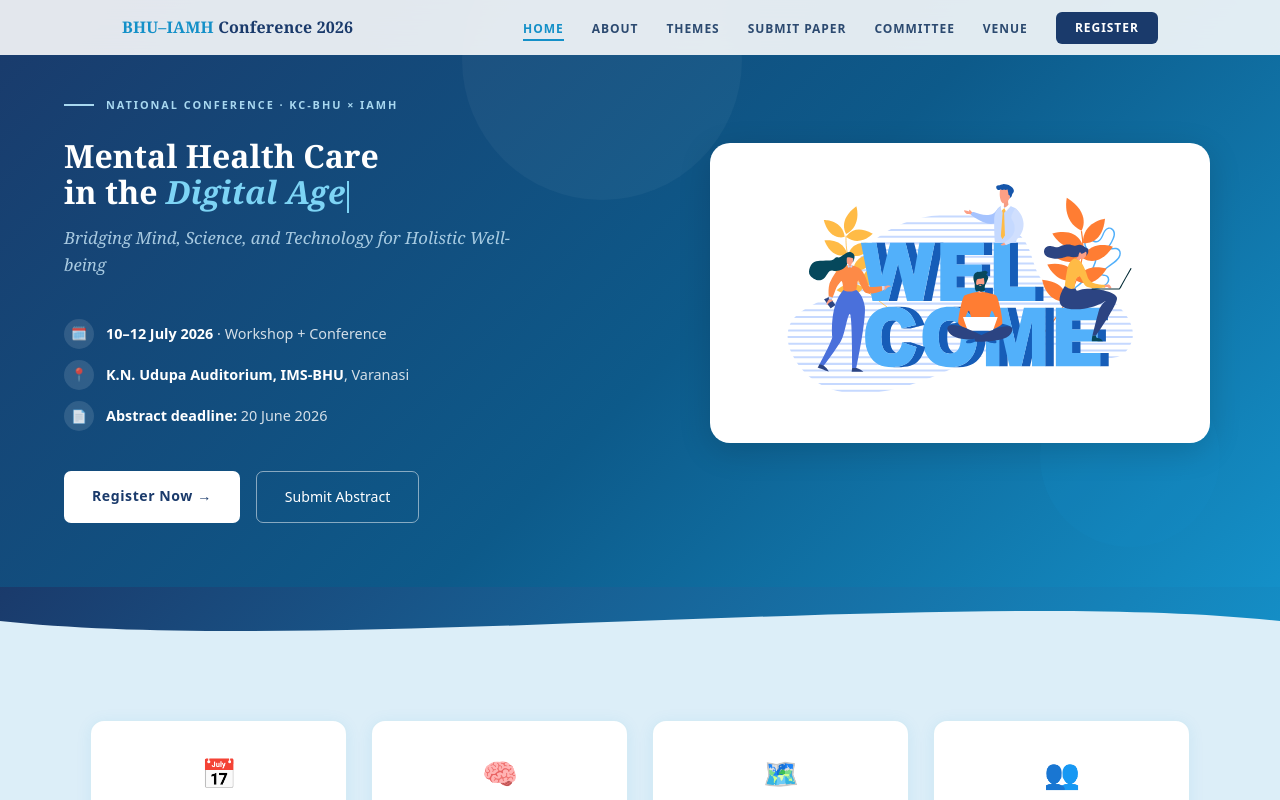
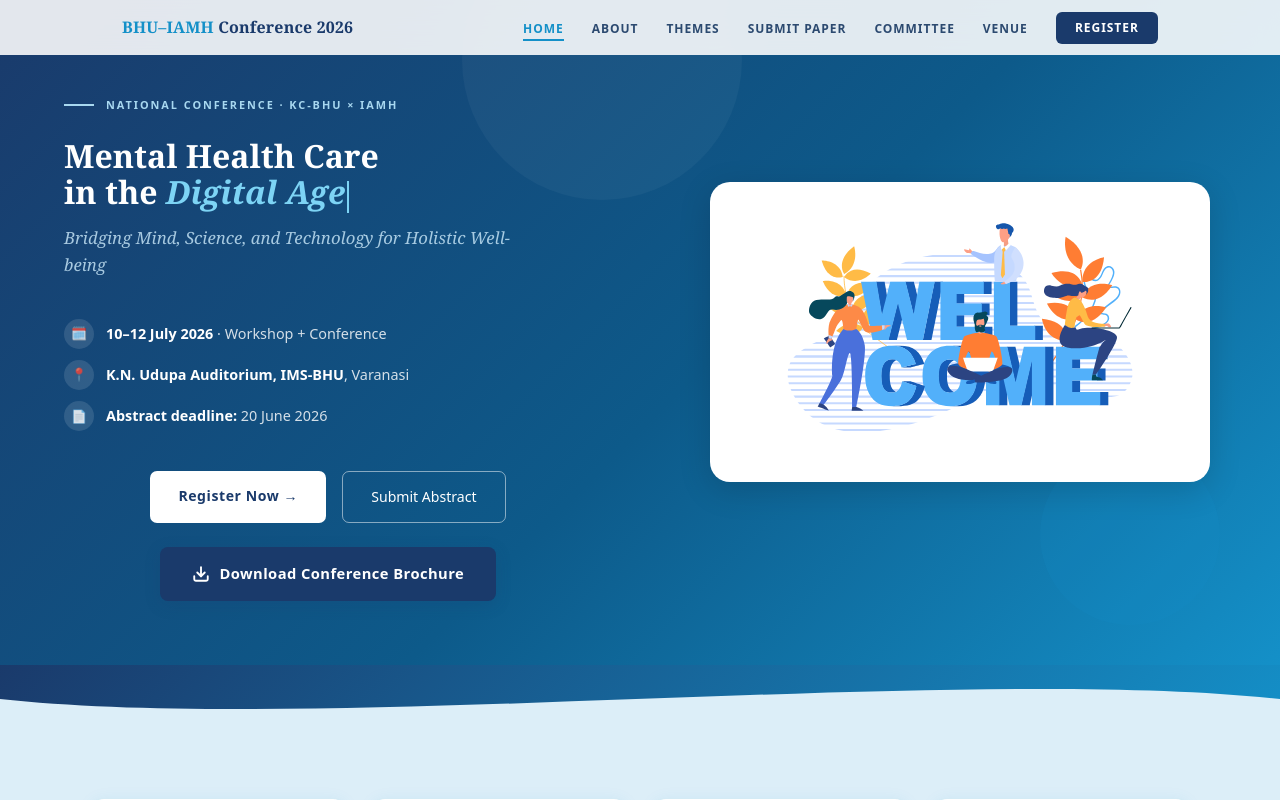
Before and after one commit to SuryanshDixit/iamh-conference, a Next.js app: page / in a window 1280 px wide. Shown: the top 800 px of the page. Built offline with nearby package versions, Linux system fonts and the light colour scheme.

Commit message:
Add conference brochure download link
Added download link for conference brochure and adjusted layout.

```diff
--- a/app/page.tsx
+++ b/app/page.tsx
@@ -5,7 +5,7 @@
 import Typewriter from "@/components/Typewriter";
 import LottiePlayer from "@/components/LottiePlayer";
 import Image from "next/image";
-import { feSpotLight } from "framer-motion/client";
+import { col, feSpotLight } from "framer-motion/client";
 
 
 export default function HomePage() {
@@ -64,7 +64,7 @@
               </div>
             ))}
           </div>
-
+          <div style = {{display:"flex", flexDirection:"column", justifyContent:"left", alignItems:"center"}}>
           <div style={{ display:"flex", gap:"1rem", flexWrap:"wrap" }}>
             <Link href="/register" style={{
               background:"#fff", color:"#1a3a6b",
@@ -78,6 +78,34 @@
               textDecoration:"none", fontSize:"0.88rem", fontWeight:500,
             }}>Submit Abstract</Link>
           </div>
+          <div style={{ textAlign:"center", marginTop:"1.5rem" }}>
+            <a
+            href="/BHU-IAMH Conference July 2026 .pdf"
+            download="BHU-IAMH Conference July 2026 .pdf"
+            style={{
+              display:"inline-flex",
+              alignItems:"center",
+              gap:"0.6rem",
+              background:"#1a3a6b",
+              color:"#fff",
+              padding:"0.9rem 2rem",
+              borderRadius:8,
+              textDecoration:"none",
+              fontSize:"0.92rem",
+              fontWeight:700,
+              letterSpacing:"0.03em",
+              boxShadow:"0 4px 16px rgba(26,58,107,0.2)",
+            }}
+          >
+            <svg width="18" height="18" viewBox="0 0 24 24" fill="none" stroke="currentColor" strokeWidth="2.5" strokeLinecap="round" strokeLinejoin="round">
+              <path d="M21 15v4a2 2 0 01-2 2H5a2 2 0 01-2-2v-4"/>
+              <polyline points="7 10 12 15 17 10"/>
+              <line x1="12" y1="15" x2="12" y2="3"/>
+            </svg>
+            Download Conference Brochure
+          </a>
+        </div>
+        </div>
         </div>
 
         {/* RIGHT — floating schedule card */}
```
